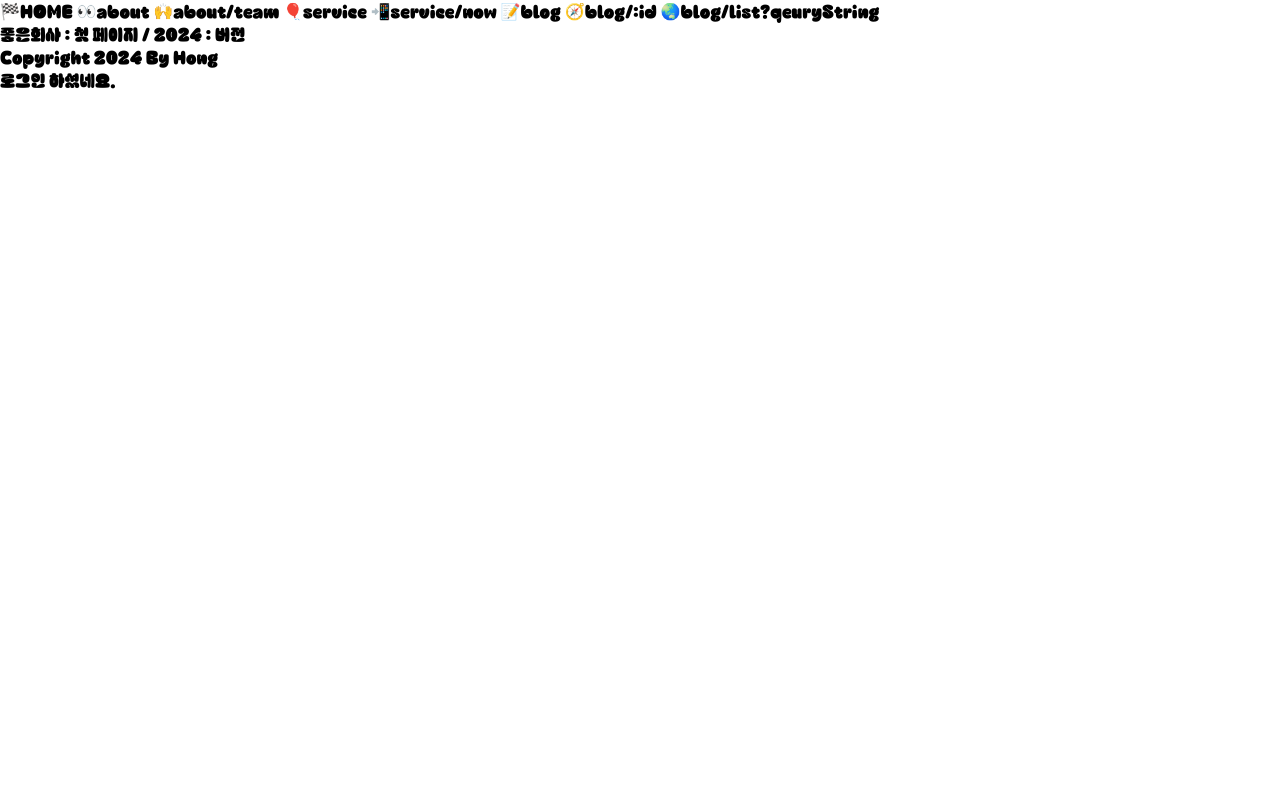
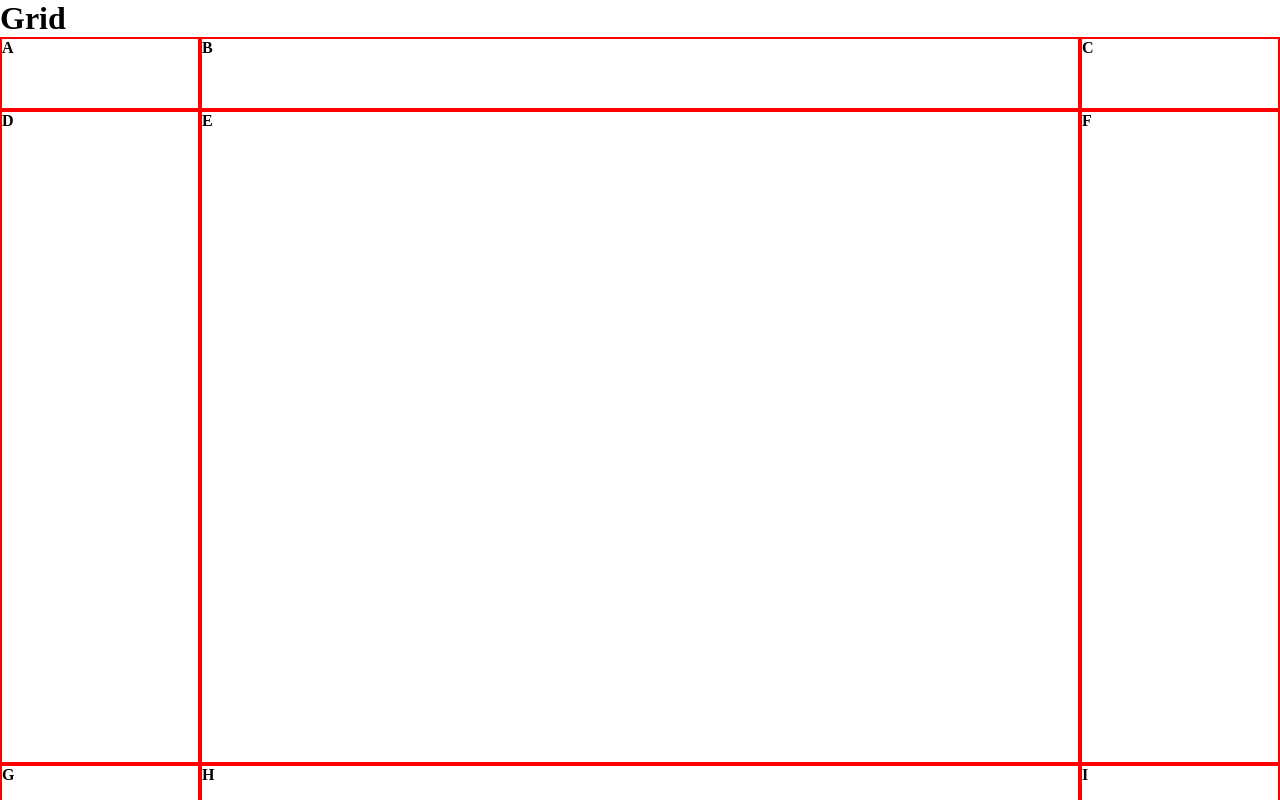
Before and after one commit to 213am/til-react, a React (Vite) app: page / in a window 1280 px wide. Built offline with nearby package versions, Linux system fonts and the light colour scheme.

Commit message:
[docs] grid css

```diff
--- /dev/null
+++ b/src/App.css
@@ -0,0 +1,20 @@
+.container {
+  display: grid;
+  height: 800px;
+  /* 셀 가로 */
+  /* grid-template-columns: 100px 700px 100px; */
+  /* 비율로 설정 */
+  /* grid-template-columns: 1fr 6fr 1fr; */
+  /* grid 함수 */
+  /* grid-template-columns: repeat(3, 1fr); */
+  /* 고정된 레이아웃 및 내용 auto */
+  grid-template-columns: 200px auto 200px;
+  /* 셀 세로 */
+  /* grid-template-rows: 100px 650px 100px; */
+  grid-template-rows: 1fr 9fr 1fr;
+}
+
+.item {
+  font-weight: 700;
+  border: 2px solid red;
+}
--- a/src/App.jsx
+++ b/src/App.jsx
@@ -1,132 +1,21 @@
-import { useState, lazy, Suspense } from "react";
-import { Route, BrowserRouter as Router, Routes } from "react-router-dom";
-import Loading from "./components/Loading";
-const Footer = lazy(() => import("./components/Footer"));
-const Header = lazy(() => import("./components/Header"));
-const NotFound = lazy(() => import("./pages/404"));
-const HomePage = lazy(() => import("./pages/Index"));
-const AboutPage = lazy(() => import("./pages/about/Index"));
-const TeamPage = lazy(() => import("./pages/about/Team"));
-const BlogPage = lazy(() => import("./pages/blog/Index"));
-const BlogDetailPage = lazy(() => import("./pages/blog/Detail"));
-const BlogListPage = lazy(() => import("./pages/blog/List"));
-const Layout = lazy(() => import("./pages/blog/Layout"));
-const ServicePage = lazy(() => import("./pages/service/Index"));
-const NowPage = lazy(() => import("./pages/service/Now"));
+import "./App.css";
 
-// moak data
-const BlogDatas = [
-  { id: 1, title: "블로그 1", cate: "design", content: "디자인 관련 글 1" },
-  { id: 2, title: "블로그 2", cate: "market", content: "마케팅 관련 글" },
-  { id: 3, title: "블로그 3", cate: "design", content: "디자인 관련 글 2" },
-  { id: 4, title: "블로그 4", cate: "idea", content: "아이디어 관련 글" },
-  { id: 5, title: "블로그 5", cate: "design", content: "디자인 관련 글 3" },
-];
-
-function App() {
-  const [isMember, setIsMember] = useState(true);
+const App = () => {
   return (
-    <Router>
-      <Header />
-      <main>
-        <Routes>
-          <Route
-            path="/"
-            element={
-              <Suspense fallback={<Loading />}>
-                <HomePage title={"좋은회사"} year={2024} />
-              </Suspense>
-            }
-          />
-
-          <Route path="/about">
-            <Route
-              index
-              element={
-                <Suspense fallback={<Loading />}>
-                  <AboutPage />
-                </Suspense>
-              }
-            />
-            <Route
-              path="team"
-              element={
-                <Suspense fallback={<Loading />}>
-                  <TeamPage />
-                </Suspense>
-              }
-            />
-          </Route>
-
-          <Route path="/service">
-            <Route
-              index
-              element={
-                <Suspense fallback={<Loading />}>
-                  <ServicePage />
-                </Suspense>
-              }
-            />
-            <Route
-              path="now"
-              element={
-                <Suspense fallback={<Loading />}>
-                  <NowPage />
-                </Suspense>
-              }
-            />
-          </Route>
-
-          <Route
-            path="/blog"
-            element={
-              <Suspense fallback={<Loading />}>
-                <Layout />
-              </Suspense>
-            }
-          >
-            <Route
-              index
-              element={
-                <Suspense fallback={<Loading />}>
-                  <BlogPage data={BlogDatas} />
-                </Suspense>
-              }
-            />
-            <Route
-              path=":id"
-              element={
-                <Suspense fallback={<Loading />}>
-                  <BlogDetailPage />
-                </Suspense>
-              }
-            />
-            <Route
-              path="list"
-              element={
-                <Suspense fallback={<Loading />}>
-                  <BlogListPage />
-                </Suspense>
-              }
-            />
-          </Route>
-
-          <Route
-            path="*"
-            element={
-              <Suspense fallback={<Loading />}>
-                <NotFound />
-              </Suspense>
-            }
-          />
-        </Routes>
-      </main>
-      <Footer>
-        <p>Copyright 2024 By Hong</p>
-        {isMember ? <p>로그인 하셨네요.</p> : <p>로그인 전입니다.</p>}
-      </Footer>
-    </Router>
+    <div>
+      <h1>Grid</h1>
+      <div className="container">
+        <div className="item">A</div>
+        <div className="item">B</div>
+        <div className="item">C</div>
+        <div className="item">D</div>
+        <div className="item">E</div>
+        <div className="item">F</div>
+        <div className="item">G</div>
+        <div className="item">H</div>
+        <div className="item">I</div>
+      </div>
+    </div>
   );
-}
-
+};
 export default App;
--- a/src/index.css
+++ b/src/index.css
@@ -31,7 +31,6 @@ html {
   font-size: 16px;
 }
 body {
-  font-family: "chab";
   font-size: var(--font-size-base);
   color: var(--primary-color);
 }
```
Also changed, not shown: 1 other file (tests, documents, lock files or other folders).
